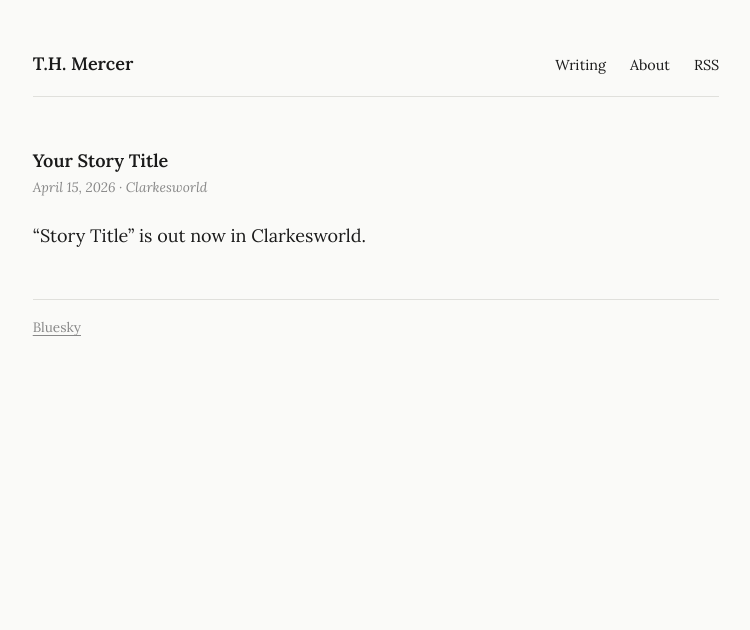
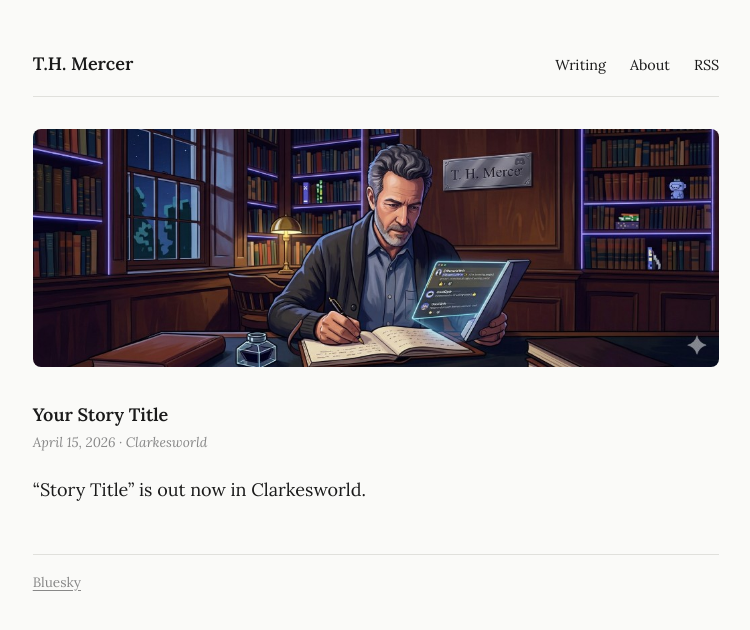
Before and after one commit to thmercer/thmercer.github.io, a Jekyll site: the page built from index.md, in a window 1280 px wide. Shown: the top 630 px of the page, without its empty margins (264-1014 px from the left). Built offline with Jekyll 4.4.1, drawn with Linux system fonts in a browser that asks for light colours.

Commit message:
Add banner image support to site configuration and layout, including CSS styles for banner display.

```diff
--- a/_config.yml
+++ b/_config.yml
@@ -1,6 +1,7 @@
 title: T.H. Mercer
 description: Fiction.
 url: "https://thmercer.github.io"
+banner_image: "/assets/images/banner.png"
 permalink: /:year/:slug/
 markdown: kramdown
 plugins:
--- a/_layouts/default.html
+++ b/_layouts/default.html
@@ -19,6 +19,11 @@
       <a href="/feed.xml">RSS</a>
     </nav>
   </header>
+  {% if site.banner_image %}
+  <figure class="site-banner">
+    <img src="{{ site.banner_image }}" alt="T.H. Mercer banner illustration">
+  </figure>
+  {% endif %}
   <main>{{ content }}</main>
   <footer>
     <a href="https://bsky.app/profile/thmercer.bsky.social" target="_blank" rel="noopener">Bluesky</a>
--- a/assets/css/main.css
+++ b/assets/css/main.css
@@ -21,6 +21,16 @@ header {
   margin-bottom: 3rem;
   padding-bottom: 1rem;
   border-bottom: 1px solid #e0e0dc;
+}
+
+.site-banner {
+  margin: -1rem 0 2rem;
+}
+
+.site-banner img {
+  display: block;
+  width: 100%;
+  border-radius: 8px;
 }
 
 .site-title { font-weight: 600; text-decoration: none; }
```
Also changed, not shown: assets/images/banner.png (added).
